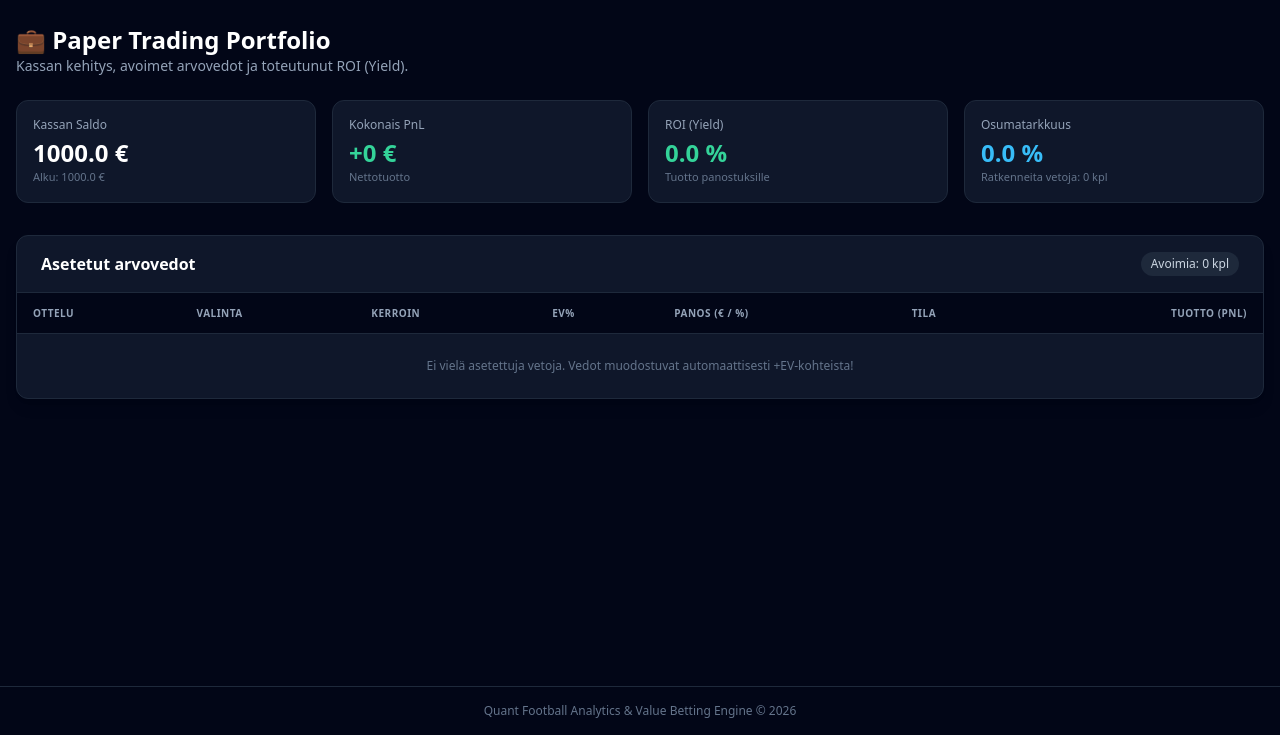
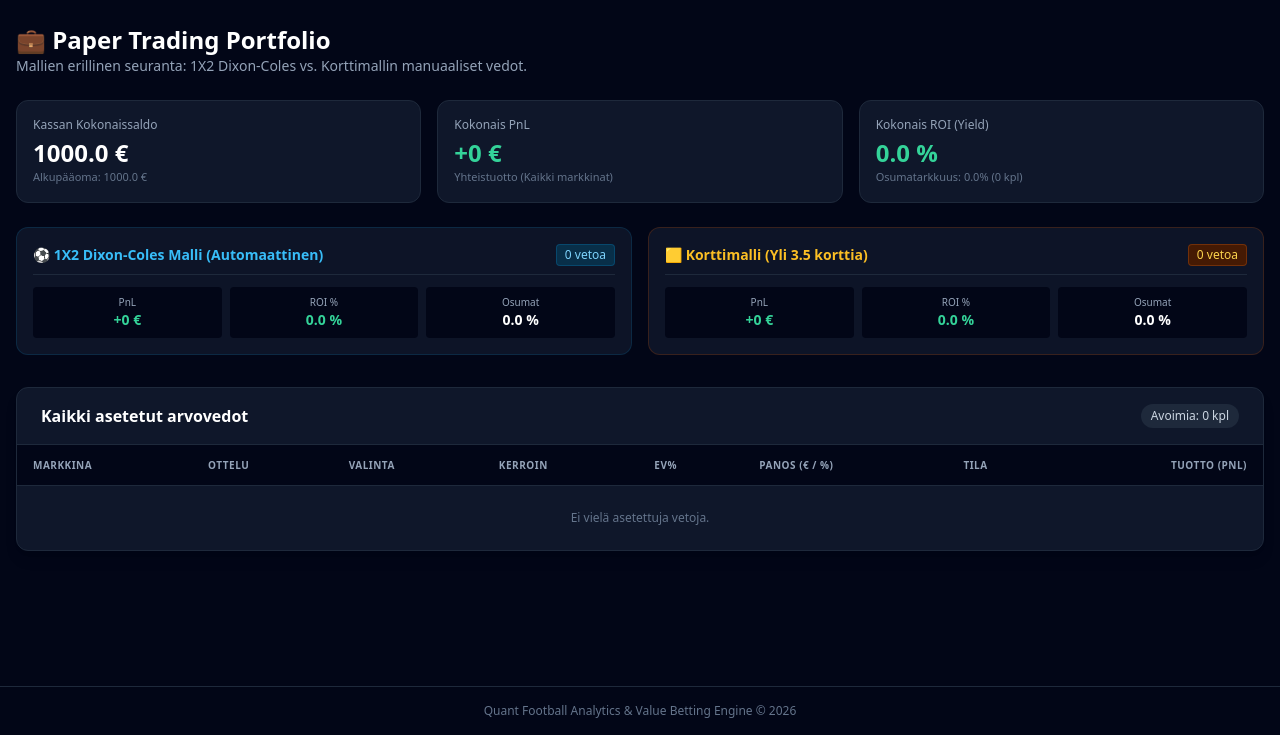
Before and after one commit to bttuny/Football_Data_Analyst, a FastAPI app: page /bankroll in a window 1280 px wide. Shown: the part 65-800 px from the top of the page. Run offline with FastAPI, Linux system fonts and the light colour scheme; data comes from the database, SQL or seed files in the repository; data that the repository does not hold is empty; some libraries are stand-ins or nearby versions.

Commit message:
Added separated metrics for 1x2 and Card bet results.

```diff
--- a/templates/views/bankroll.html
+++ b/templates/views/bankroll.html
@@ -5,15 +5,15 @@
 {% block content %}
 <div class="mb-6">
     <h1 class="text-2xl font-bold text-white">💼 Paper Trading Portfolio</h1>
-    <p class="text-sm text-slate-400">Kassan kehitys, avoimet arvovedot ja toteutunut ROI (Yield).</p>
+    <p class="text-sm text-slate-400">Mallien erillinen seuranta: 1X2 Dixon-Coles vs. Korttimallin manuaaliset vedot.</p>
 </div>
 
-<!-- KPI Mittarit -->
-<div class="grid grid-cols-2 md:grid-cols-4 gap-4 mb-8">
+<!-- Kassan Yleiskatsaus -->
+<div class="grid grid-cols-1 md:grid-cols-3 gap-4 mb-6">
     <div class="bg-slate-900 border border-slate-800 p-4 rounded-xl">
-        <div class="text-xs text-slate-400 font-medium">Kassan Saldo</div>
+        <div class="text-xs text-slate-400 font-medium">Kassan Kokonaissaldo</div>
         <div class="text-2xl font-bold text-white mt-1">{{ summary.current_balance }} €</div>
-        <div class="text-[11px] text-slate-500">Alku: {{ summary.initial_balance }} €</div>
+        <div class="text-[11px] text-slate-500">Alkupääoma: {{ summary.initial_balance }} €</div>
     </div>
 
     <div class="bg-slate-900 border border-slate-800 p-4 rounded-xl">
@@ -21,28 +21,85 @@
         <div class="text-2xl font-bold mt-1 {% if summary.total_pnl >= 0 %}text-emerald-400{% else %}text-rose-400{% endif %}">
             {% if summary.total_pnl >= 0 %}+{% endif %}{{ summary.total_pnl }} €
         </div>
-        <div class="text-[11px] text-slate-500">Nettotuotto</div>
+        <div class="text-[11px] text-slate-500">Yhteistuotto (Kaikki markkinat)</div>
     </div>
 
     <div class="bg-slate-900 border border-slate-800 p-4 rounded-xl">
-        <div class="text-xs text-slate-400 font-medium">ROI (Yield)</div>
-        <div class="text-2xl font-bold mt-1 {% if summary.roi_pct >= 0 %}text-emerald-400{% else %}text-rose-400{% endif %}">
-            {{ summary.roi_pct }} %
+        <div class="text-xs text-slate-400 font-medium">Kokonais ROI (Yield)</div>
+        <div class="text-2xl font-bold mt-1 {% if summary.total_roi_pct >= 0 %}text-emerald-400{% else %}text-rose-400{% endif %}">
+            {{ summary.total_roi_pct }} %
         </div>
-        <div class="text-[11px] text-slate-500">Tuotto panostuksille</div>
+        <div class="text-[11px] text-slate-500">Osumatarkkuus: {{ summary.total_win_rate }}% ({{ summary.settled_bets_count }} kpl)</div>
+    </div>
+</div>
+
+<!-- Mallikohtainen suorituskykyerittely -->
+<div class="grid grid-cols-1 md:grid-cols-2 gap-4 mb-8">
+    <!-- 1X2 Malli -->
+    <div class="bg-slate-900/90 border border-sky-900/40 p-4 rounded-xl">
+        <div class="flex items-center justify-between mb-3 border-b border-slate-800 pb-2">
+            <span class="font-bold text-sky-400 text-sm flex items-center gap-1.5">
+                ⚽ 1X2 Dixon-Coles Malli (Automaattinen)
+            </span>
+            <span class="text-xs bg-sky-950 text-sky-300 border border-sky-800/60 px-2 py-0.5 rounded">
+                {{ summary.m_1x2.count }} vetoa
+            </span>
+        </div>
+        <div class="grid grid-cols-3 gap-2 text-center">
+            <div class="bg-slate-950 p-2 rounded">
+                <div class="text-[10px] text-slate-400">PnL</div>
+                <div class="text-sm font-bold {% if summary.m_1x2.pnl >= 0 %}text-emerald-400{% else %}text-rose-400{% endif %}">
+                    {% if summary.m_1x2.pnl >= 0 %}+{% endif %}{{ summary.m_1x2.pnl }} €
+                </div>
+            </div>
+            <div class="bg-slate-950 p-2 rounded">
+                <div class="text-[10px] text-slate-400">ROI %</div>
+                <div class="text-sm font-bold {% if summary.m_1x2.roi_pct >= 0 %}text-emerald-400{% else %}text-rose-400{% endif %}">
+                    {{ summary.m_1x2.roi_pct }} %
+                </div>
+            </div>
+            <div class="bg-slate-950 p-2 rounded">
+                <div class="text-[10px] text-slate-400">Osumat</div>
+                <div class="text-sm font-bold text-white">{{ summary.m_1x2.win_rate }} %</div>
+            </div>
+        </div>
     </div>
 
-    <div class="bg-slate-900 border border-slate-800 p-4 rounded-xl">
-        <div class="text-xs text-slate-400 font-medium">Osumatarkkuus</div>
-        <div class="text-2xl font-bold text-sky-400 mt-1">{{ summary.win_rate_pct }} %</div>
-        <div class="text-[11px] text-slate-500">Ratkenneita vetoja: {{ summary.settled_bets_count }} kpl</div>
+    <!-- Korttimalli -->
+    <div class="bg-slate-900/90 border border-amber-900/40 p-4 rounded-xl">
+        <div class="flex items-center justify-between mb-3 border-b border-slate-800 pb-2">
+            <span class="font-bold text-amber-400 text-sm flex items-center gap-1.5">
+                🟨 Korttimalli (Yli 3.5 korttia)
+            </span>
+            <span class="text-xs bg-amber-950 text-amber-300 border border-amber-800/60 px-2 py-0.5 rounded">
+                {{ summary.cards.count }} vetoa
+            </span>
+        </div>
+        <div class="grid grid-cols-3 gap-2 text-center">
+            <div class="bg-slate-950 p-2 rounded">
+                <div class="text-[10px] text-slate-400">PnL</div>
+                <div class="text-sm font-bold {% if summary.cards.pnl >= 0 %}text-emerald-400{% else %}text-rose-400{% endif %}">
+                    {% if summary.cards.pnl >= 0 %}+{% endif %}{{ summary.cards.pnl }} €
+                </div>
+            </div>
+            <div class="bg-slate-950 p-2 rounded">
+                <div class="text-[10px] text-slate-400">ROI %</div>
+                <div class="text-sm font-bold {% if summary.cards.roi_pct >= 0 %}text-emerald-400{% else %}text-rose-400{% endif %}">
+                    {{ summary.cards.roi_pct }} %
+                </div>
+            </div>
+            <div class="bg-slate-950 p-2 rounded">
+                <div class="text-[10px] text-slate-400">Osumat</div>
+                <div class="text-sm font-bold text-white">{{ summary.cards.win_rate }} %</div>
+            </div>
+        </div>
     </div>
 </div>
 
 <!-- Vetotaulukko -->
 <div class="bg-slate-900 border border-slate-800 rounded-xl overflow-hidden shadow-lg">
     <div class="px-6 py-4 border-b border-slate-800 flex justify-between items-center">
-        <h2 class="font-bold text-white text-base">Asetetut arvovedot</h2>
+        <h2 class="font-bold text-white text-base">Kaikki asetetut arvovedot</h2>
         <span class="text-xs bg-slate-800 text-slate-300 py-1 px-2.5 rounded-full">Avoimia: {{ summary.pending_bets_count }} kpl</span>
     </div>
 
@@ -50,6 +107,7 @@
         <table class="w-full text-left text-xs text-slate-300">
             <thead class="bg-slate-950 text-slate-400 uppercase font-semibold text-[10px] tracking-wider border-b border-slate-800">
                 <tr>
+                    <th class="py-3 px-4">Markkina</th>
                     <th class="py-3 px-4">Ottelu</th>
                     <th class="py-3 px-4">Valinta</th>
                     <th class="py-3 px-4">Kerroin</th>
@@ -62,8 +120,17 @@
             <tbody class="divide-y divide-slate-800/60">
                 {% for bet in summary.recent_bets %}
                 <tr class="hover:bg-slate-800/30 transition">
+                    <td class="py-3 px-4">
+                        {% if bet.market_type == '1X2' %}
+                            <span class="bg-sky-950 text-sky-400 border border-sky-800 text-[10px] font-bold px-2 py-0.5 rounded">1X2</span>
+                        {% else %}
+                            <span class="bg-amber-950 text-amber-400 border border-amber-800 text-[10px] font-bold px-2 py-0.5 rounded">KORTIT</span>
+                        {% endif %}
+                    </td>
                     <td class="py-3 px-4 font-medium text-white">{{ bet.match_name }}</td>
-                    <td class="py-3 px-4 font-bold text-sky-400">{{ bet.outcome }}</td>
+                    <td class="py-3 px-4 font-bold {% if bet.market_type == '1X2' %}text-sky-400{% else %}text-amber-400{% endif %}">
+                        {{ bet.outcome }}
+                    </td>
                     <td class="py-3 px-4">{{ bet.odds }}</td>
                     <td class="py-3 px-4 text-emerald-400 font-semibold">+{{ bet.ev_percentage }}%</td>
                     <td class="py-3 px-4">{{ bet.stake_amount }} € ({{ bet.stake_percentage }}%)</td>
@@ -82,7 +149,7 @@
                 </tr>
                 {% else %}
                 <tr>
-                    <td colspan="7" class="py-6 text-center text-slate-500">Ei vielä asetettuja vetoja. Vedot muodostuvat automaattisesti +EV-kohteista!</td>
+                    <td colspan="8" class="py-6 text-center text-slate-500">Ei vielä asetettuja vetoja.</td>
                 </tr>
                 {% endfor %}
             </tbody>
```
Also changed, not shown: src/services/bankroll_service.py (+34 -22 lines).
